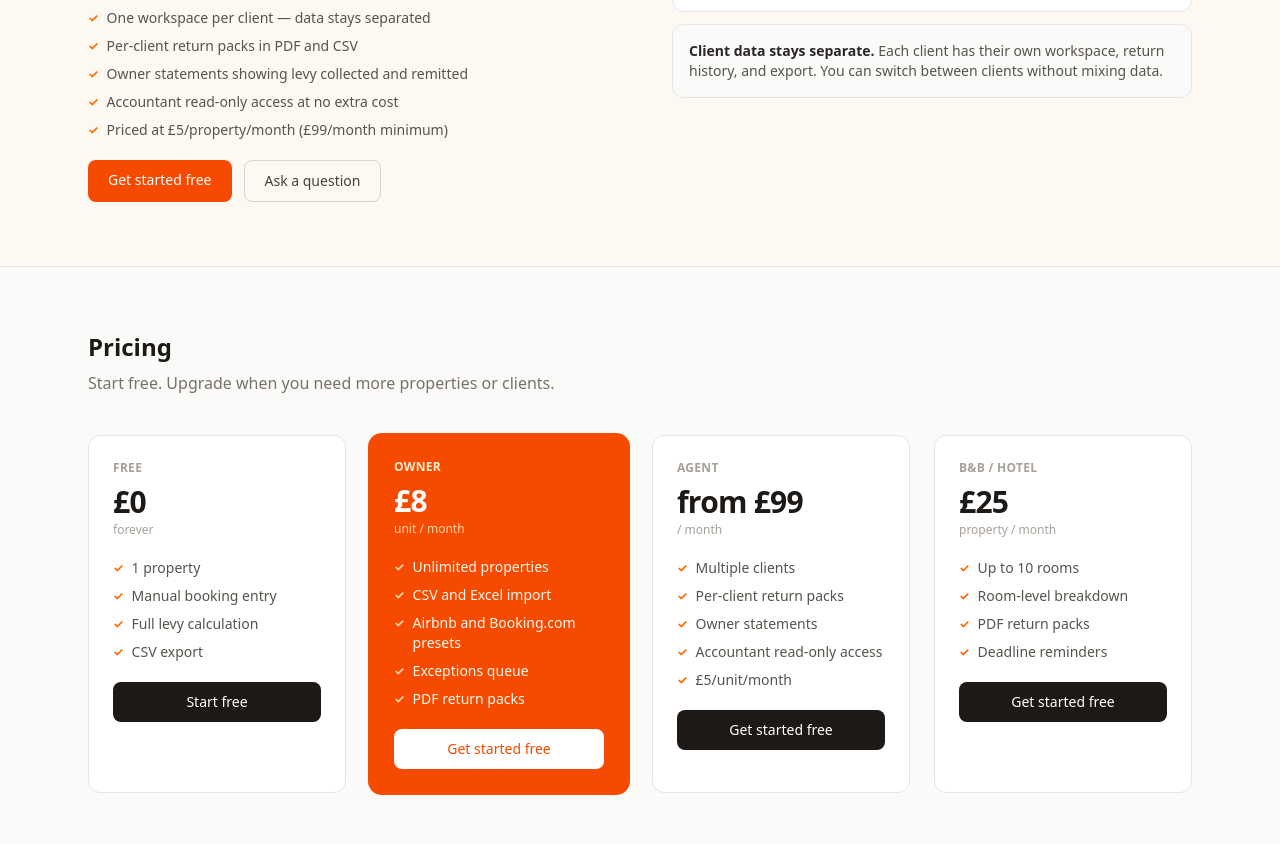
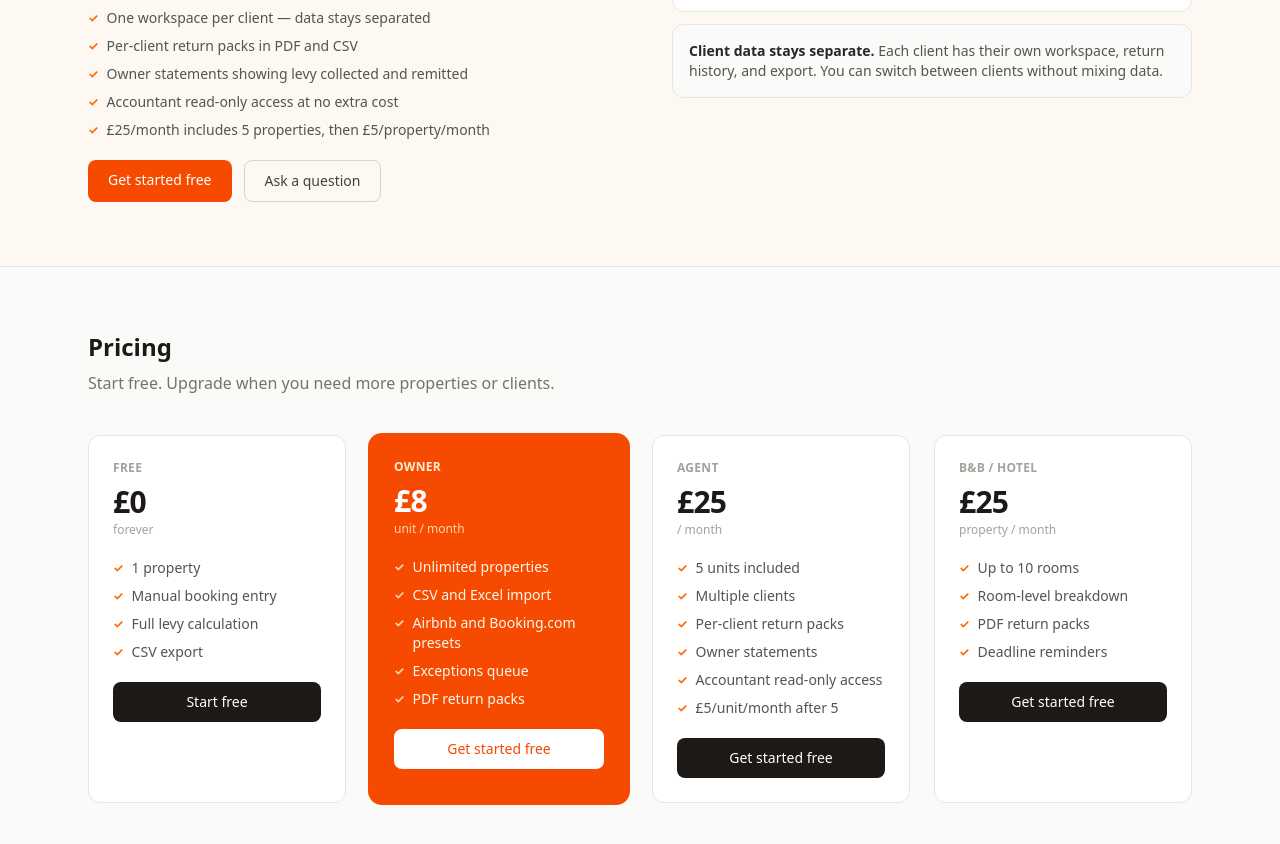
Before and after one commit to reececrowther/levy-desk, a Next.js app: page / in a window 1280 px wide. Shown: the part 3300-4144 px from the top of the page. Built offline with nearby package versions, Linux system fonts and the light colour scheme; no server answers.

Commit message:
pricing: drop Agent plan £99 minimum — now £25/month includes 5 units
£5/unit/month still applies above 5 units. Updated billing config,
homepage pricing card and agent section, and account upgrade button.

Co-Authored-By: Claude Sonnet 4.6 <noreply@anthropic.com>

```diff
--- a/src/app/(dashboard)/account/page.tsx
+++ b/src/app/(dashboard)/account/page.tsx
@@ -106,7 +106,7 @@ export default async function AccountPage({
             {plan === 'FREE' && (
               <>
                 <UpgradeButton plan="OWNER" label="Upgrade to Owner (£8/unit/month)" />
-                <UpgradeButton plan="AGENT" label="Upgrade to Agent (£5/unit/month, min £99)" />
+                <UpgradeButton plan="AGENT" label="Upgrade to Agent (£25/month, 5 units included)" />
                 <UpgradeButton plan="BNB" label="Upgrade to B&B / Hotel (£25/property/month)" />
               </>
             )}
--- a/src/app/page.tsx
+++ b/src/app/page.tsx
@@ -155,7 +155,7 @@ function SoftwareApplicationSchema() {
       {
         '@type': 'Offer',
         name: 'Agent',
-        price: '99',
+        price: '25',
         priceCurrency: 'GBP',
         description: 'Multiple clients, per-client return packs, owner statements, accountant read-only access',
       },
@@ -467,7 +467,7 @@ export default async function HomePage() {
                   'Per-client return packs in PDF and CSV',
                   'Owner statements showing levy collected and remitted',
                   'Accountant read-only access at no extra cost',
-                  'Priced at £5/property/month (£99/month minimum)',
+                  '£25/month includes 5 properties, then £5/property/month',
                 ].map((f) => (
                   <li key={f} className="flex items-start gap-2">
                     <span className="mt-0.5 shrink-0 text-xs font-bold text-orange-500">✓</span>
@@ -545,14 +545,15 @@ export default async function HomePage() {
             />
             <PricingCard
               plan="Agent"
-              price="from £99"
+              price="£25"
               per="/ month"
               features={[
+                '5 units included',
                 'Multiple clients',
                 'Per-client return packs',
                 'Owner statements',
                 'Accountant read-only access',
-                '£5/unit/month',
+                '£5/unit/month after 5',
               ]}
               cta="Get started free"
               href="/account"
--- a/src/lib/billing-config.ts
+++ b/src/lib/billing-config.ts
@@ -29,7 +29,7 @@ export const PLAN_LIMITS: Record<PlanKey, {
     maxProperties: null,
     maxClients: null,
     pricePerUnitPencePerMonth: 500,   // £5 per unit per month
-    minMonthlyPence: 9900,            // minimum £99/month
+    minMonthlyPence: 2500,            // £25/month includes 5 units
   },
   BNB: {
     label: 'B&B / Hotel',
```
